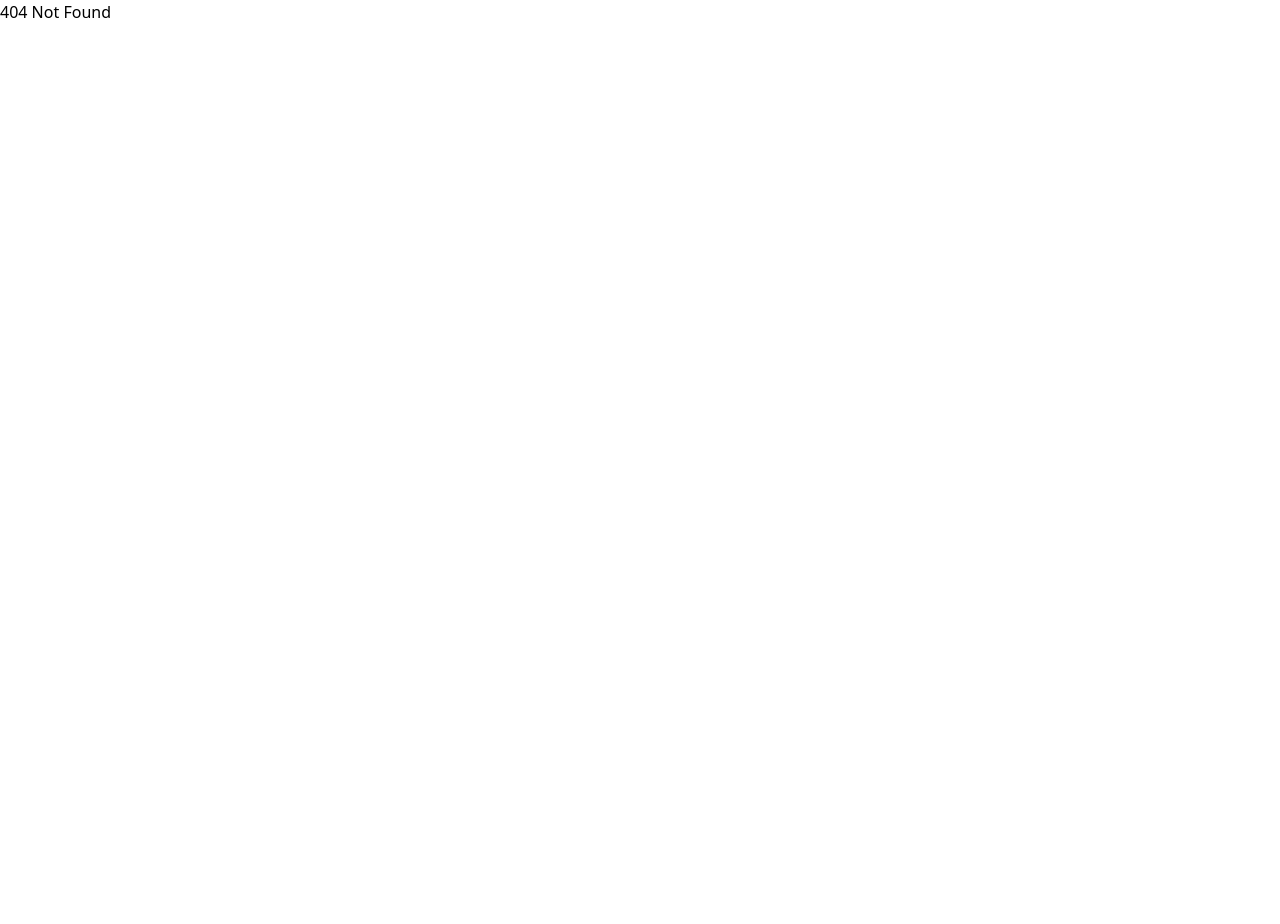
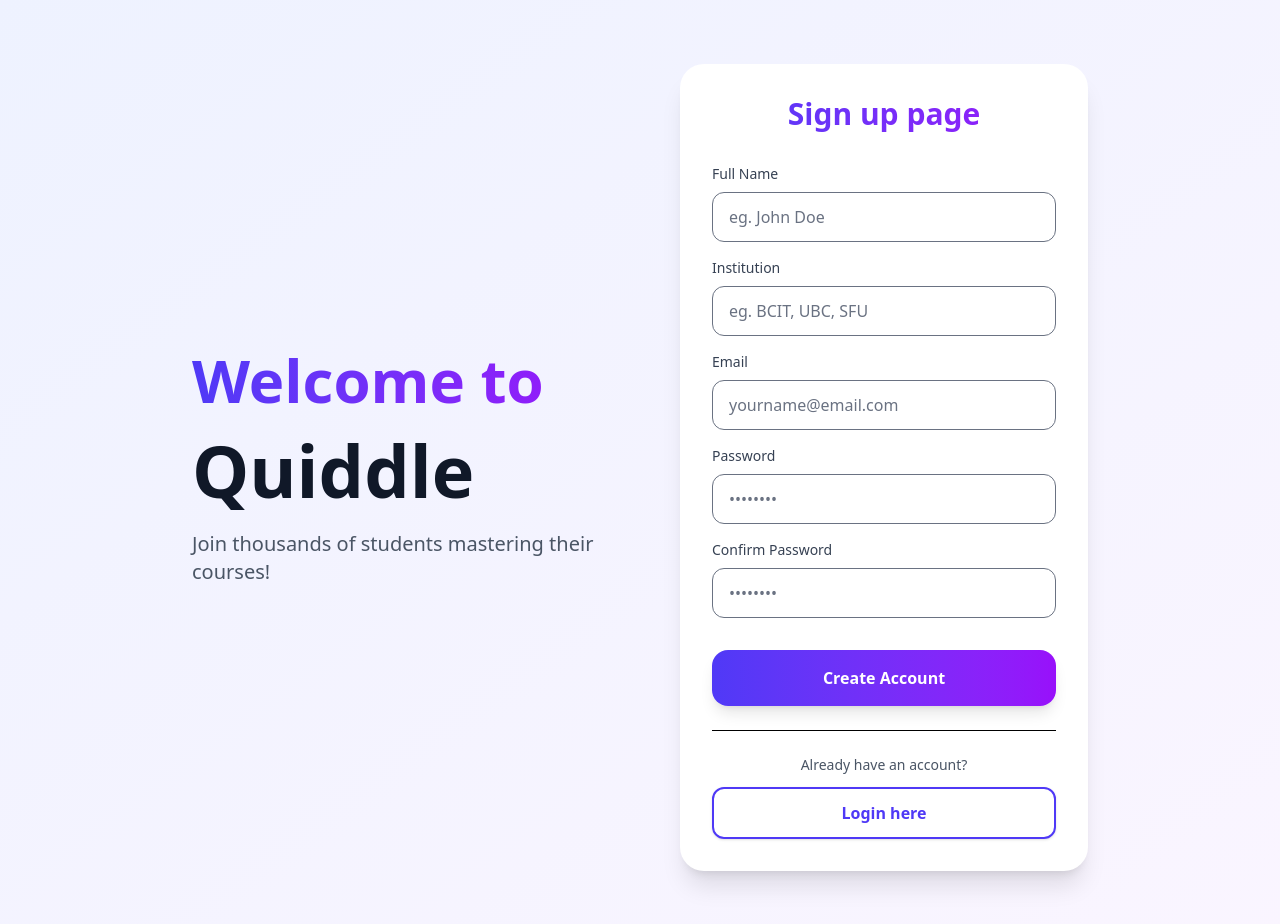
Before and after one commit to kg55555/Quiddle, a React (Vite) app in the folder client/: page /signup in a window 1280 px wide. Before the commit this address had no page. Shown: the top 924 px of the page. Before the commit the page ends 800 px from the top, so only its background shows below. Built offline with nearby package versions, Linux system fonts and the light colour scheme.

Commit message:
Sign Up page (visual only)

```diff
--- a/client/src/app/app.tsx
+++ b/client/src/app/app.tsx
@@ -1,12 +1,13 @@
 import { Route, Routes } from "react-router-dom";
 import Home from "../pages/Home";
-
+import Signup from "../pages/signup";
 
 function App() {
   return (
 
       <Routes>
         <Route path="/" element={<Home />} />
+        <Route path="/signup" element={<Signup />} />
         <Route path="*" element={<div>404 Not Found</div>} />
       </Routes>
   );
--- /dev/null
+++ b/client/src/pages/signup.tsx
@@ -0,0 +1,143 @@
+// pages/signup.tsx - Basic Quizzle signup
+import React, { useState } from "react";
+import { Link } from "react-router-dom";
+
+interface FormData {
+  fullName: string;
+  institution: string;
+  email: string;
+  password: string;
+  confirmPassword: string;
+}
+
+const Signup: React.FC = () => {
+  const [form, setForm] = useState<FormData>({
+    fullName: "",
+    institution: "",
+    email: "",
+    password: "",
+    confirmPassword: "",
+  });
+
+  const handleChange = (e: React.ChangeEvent<HTMLInputElement>) => {
+    setForm({ ...form, [e.target.name]: e.target.value });
+  };
+
+  return (
+    // Keep gradient background
+    <div className="min-h-screen bg-gradient-to-br from-indigo-50 to-purple-50 p-8 lg:p-16 flex items-center justify-center">
+      <div className="max-w-4xl w-full flex flex-col lg:flex-row gap-12 lg:gap-20 items-center"> {/* #1, #2 */}
+
+        {/* Left: Welcome */}
+        <div className="w-full lg:w-1/2 text-center lg:text-left">
+          <h1 className="text-5xl lg:text-6xl font-black bg-gradient-to-r from-indigo-600 to-purple-600 bg-clip-text text-transparent mb-6">
+            Welcome to
+          </h1>
+          <h2 className="text-6xl lg:text-7xl font-black text-gray-900 mb-6">
+            Quiddle
+          </h2>
+          <p className="text-lg lg:text-xl text-gray-600 max-w-lg">
+            Join thousands of students mastering their courses!
+          </p>
+        </div>
+
+        {/* Right: Form card */}
+        <div className="w-full lg:w-1/2 max-w-md">
+          <div className="bg-white rounded-3xl p-8 shadow-xl">
+
+            {/* Keep gradient title */}
+            <h3 className="text-3xl font-bold text-center mb-8 bg-gradient-to-r from-indigo-600 to-purple-600 bg-clip-text text-transparent">
+              Sign up page
+            </h3>
+
+            <div className="space-y-4 mb-8">
+              <div>
+                <label className="block text-sm font-medium text-gray-700 mb-2">Full Name</label>
+                <input
+                  name="fullName"
+                  type="text"
+                  className="w-full px-4 py-3 border rounded-xl focus:ring-2 focus:ring-indigo-500 focus:border-indigo-500"
+                  placeholder="eg. John Doe"
+                  value={form.fullName}
+                  onChange={handleChange}
+                />
+              </div>
+
+              <div>
+                <label className="block text-sm font-medium text-gray-700 mb-2">Institution</label>
+                <input
+                  name="institution"
+                  type="text"
+                  className="w-full px-4 py-3 border rounded-xl focus:ring-2 focus:ring-indigo-500 focus:border-indigo-500"
+                  placeholder="eg. BCIT, UBC, SFU"
+                  value={form.institution}
+                  onChange={handleChange}
+                />
+              </div>
+
+              <div>
+                <label className="block text-sm font-medium text-gray-700 mb-2">Email</label>
+                <input
+                  name="email"
+                  type="email"
+                  className="w-full px-4 py-3 border rounded-xl focus:ring-2 focus:ring-indigo-500 focus:border-indigo-500"
+                  placeholder="yourname@email.com"
+                  value={form.email}
+                  onChange={handleChange}
+                />
+              </div>
+
+              <div>
+                <label className="block text-sm font-medium text-gray-700 mb-2">Password</label>
+                <input
+                  name="password"
+                  type="password"
+                  className="w-full px-4 py-3 border rounded-xl focus:ring-2 focus:ring-indigo-500 focus:border-indigo-500"
+                  placeholder="••••••••"
+                  value={form.password}
+                  onChange={handleChange}
+                />
+              </div>
+
+              <div>
+                <label className="block text-sm font-medium text-gray-700 mb-2">Confirm Password</label>
+                <input
+                  name="confirmPassword"
+                  type="password"
+                  className="w-full px-4 py-3 border rounded-xl focus:ring-2 focus:ring-indigo-500 focus:border-indigo-500"
+                  placeholder="••••••••"
+                  value={form.confirmPassword}
+                  onChange={handleChange}
+                />
+              </div>
+            </div>
+
+            {/* Visual buttons */}
+            <div className="space-y-3 mb-6">
+              <button
+                type="button"
+                className="w-full py-4 bg-gradient-to-r from-indigo-600 to-purple-600 hover:from-indigo-700 hover:to-purple-700 text-white font-bold rounded-2xl shadow-lg hover:shadow-xl transition-all"
+                disabled
+              >
+                Create Account
+              </button>
+            </div>
+
+            {/* Login button */}
+            <div className="text-center pt-6 border-t">
+              <p className="text-sm text-gray-600 mb-3">Already have an account?</p>
+              <Link
+                to="/login"
+                className="block w-full py-3 px-6 border-2 border-indigo-600 hover:bg-indigo-50 text-indigo-600 hover:text-indigo-700 font-semibold rounded-xl shadow-sm hover:shadow-md transition-all mx-auto max-w-sm"
+              >
+                Login here
+              </Link>
+            </div>
+          </div>
+        </div>
+      </div>
+    </div>
+  );
+};
+
+export default Signup;
```
Also changed, not shown: 2 other files (tests, documents, lock files or other folders).
